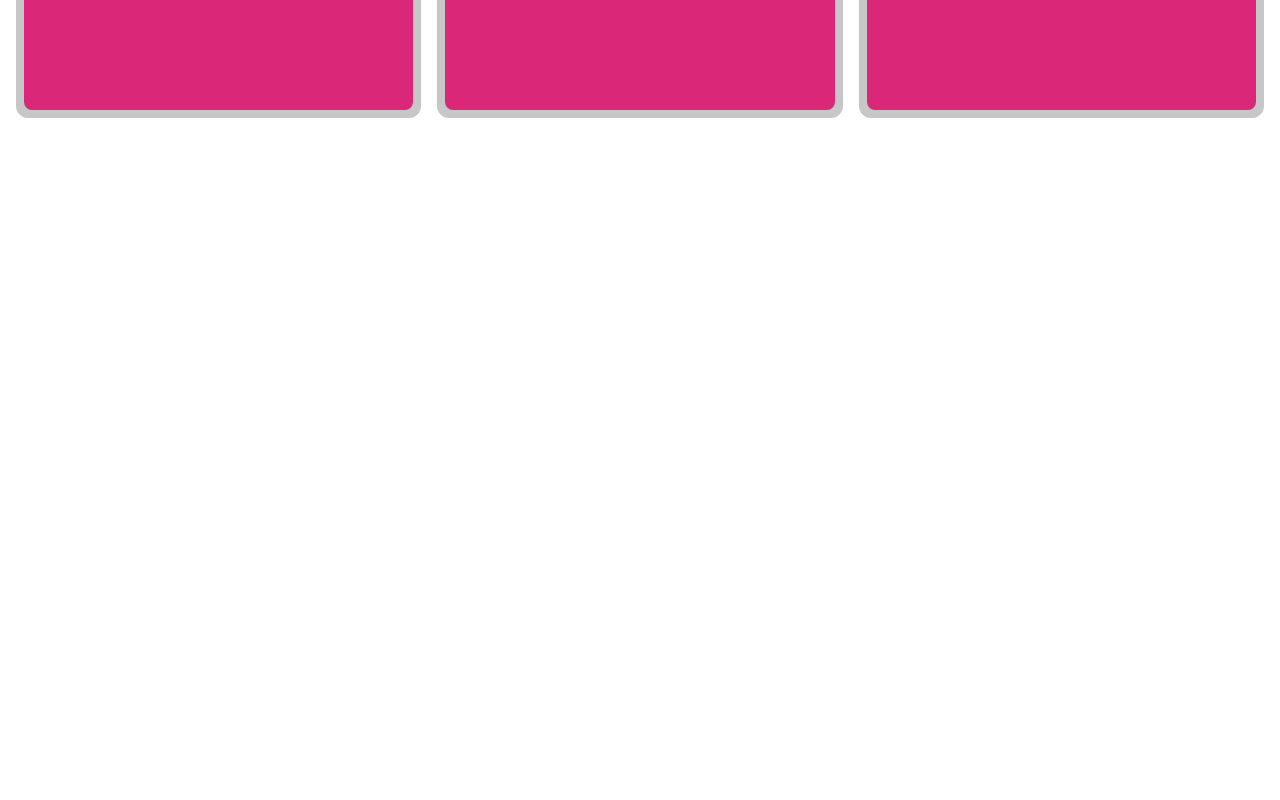
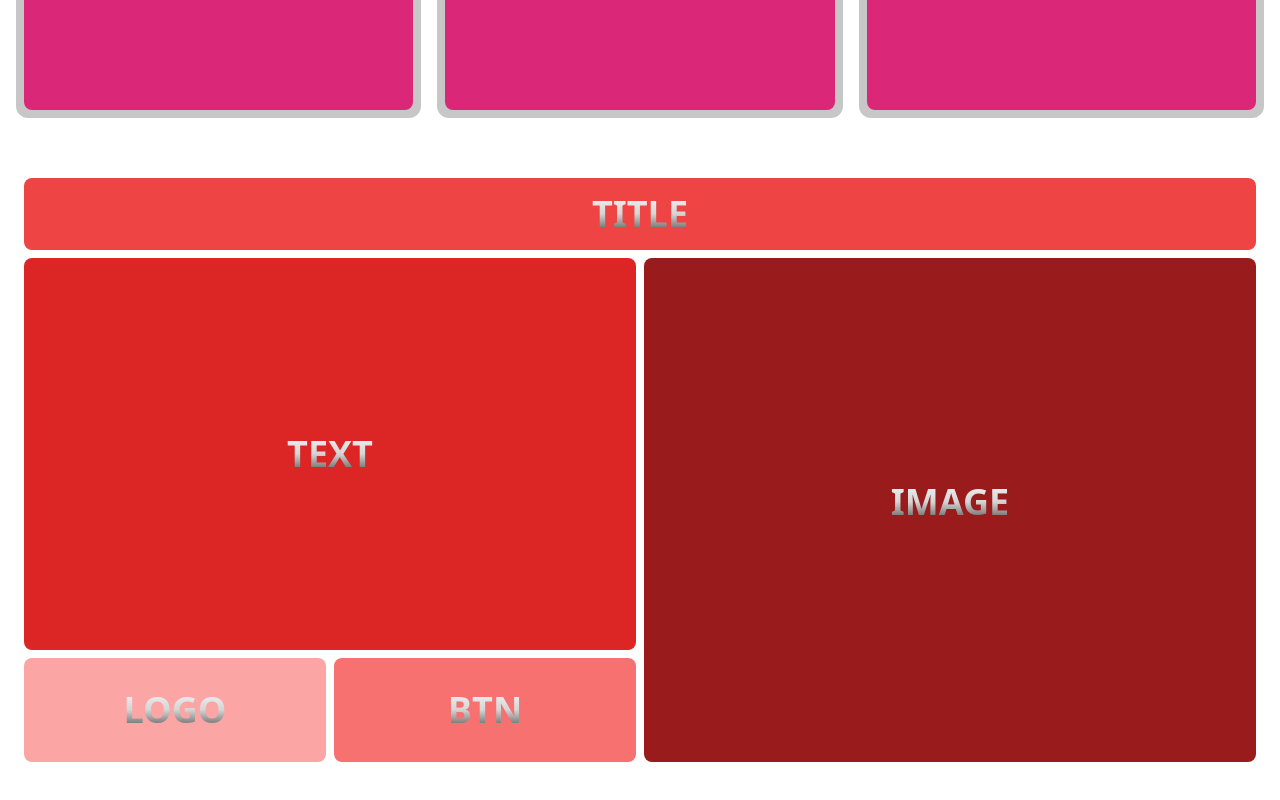
Before and after one commit to chiwantha/Responsive-Layout, a React (Vite) app: page / in a window 1280 px wide. Shown: the part 1362-2162 px from the top of the page. Before the commit the page ends 1520 px from the top, so only its background shows below. Built offline with nearby package versions, Linux system fonts and the light colour scheme.

Commit message:
finish about section without framer motions

```diff
--- a/src/App.jsx
+++ b/src/App.jsx
@@ -1,4 +1,5 @@
 import Navbar from "./components/Navbar";
+import About from "./sections/About";
 import Brands from "./sections/Brands";
 import Hero from "./sections/Hero";
 import Services from "./sections/Services";
@@ -18,6 +19,7 @@ function App() {
       <Hero />
       <Brands />
       <Services />
+      <About />
     </div>
   );
 }
--- /dev/null
+++ b/src/sections/About.jsx
@@ -0,0 +1,31 @@
+const About = () => {
+  return (
+    <div className="mx-4 pb-20">
+      <div className="bg-white max-w-7xl mx-auto mt-3 space-y-2 rounded-xl p-2">
+        <div className="bg-red-500 py-4 rounded-lg">
+          <h1 className="text-center text-4xl ktext">TITLE</h1>
+        </div>
+        <div className="grid grid-cols-1 md:grid-cols-2 gap-2">
+          <div className="order-1 md:order-0 space-y-2">
+            <div className="bg-red-600 py-44 rounded-lg">
+              <h1 className="text-center text-4xl ktext">TEXT</h1>
+            </div>
+            <div className="grid grid-cols-1 md:grid-cols-2 gap-2">
+              <div className="bg-red-300 py-8 rounded-lg">
+                <h1 className="text-center text-4xl ktext">LOGO</h1>
+              </div>
+              <div className="bg-red-400 py-8 rounded-lg">
+                <h1 className="text-center text-4xl ktext">BTN</h1>
+              </div>
+            </div>
+          </div>
+          <div className="order-0 md:order-1 bg-red-800 py-56 rounded-lg">
+            <h1 className="text-center text-4xl ktext">IMAGE</h1>
+          </div>
+        </div>
+      </div>
+    </div>
+  );
+};
+
+export default About;
```
